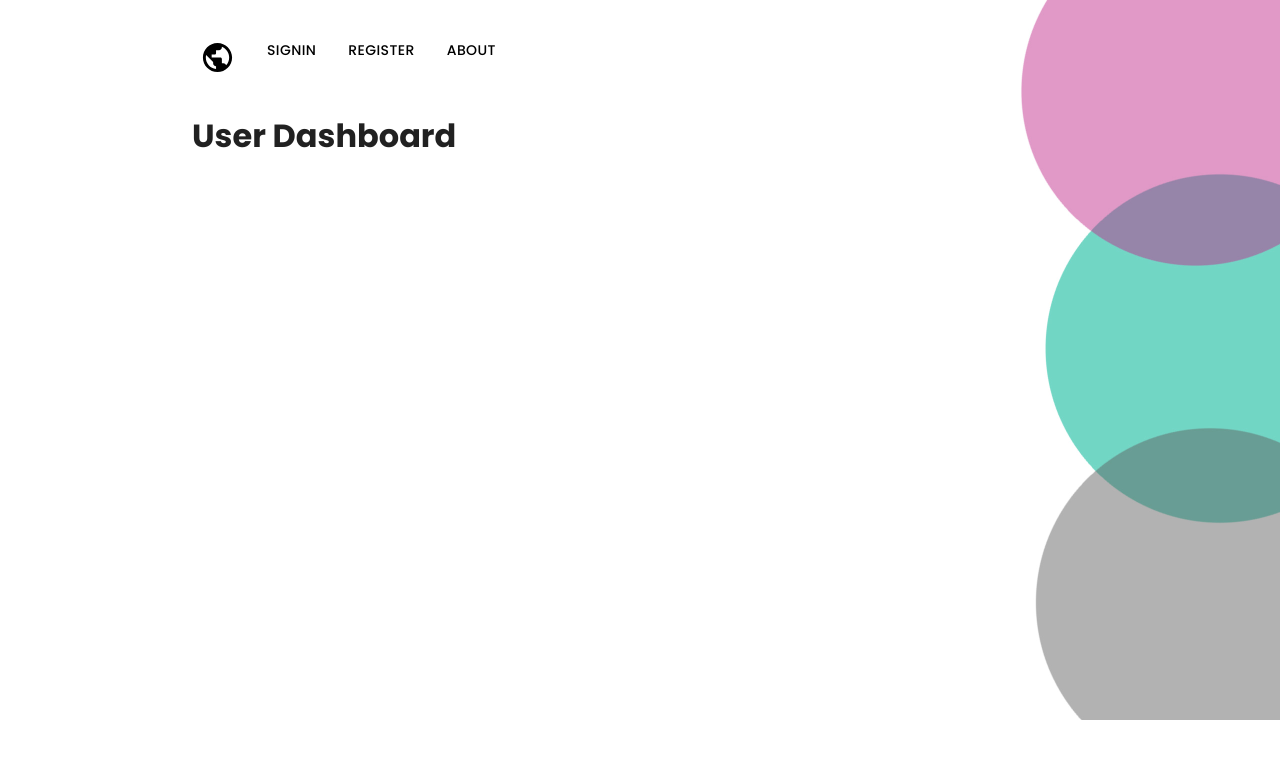
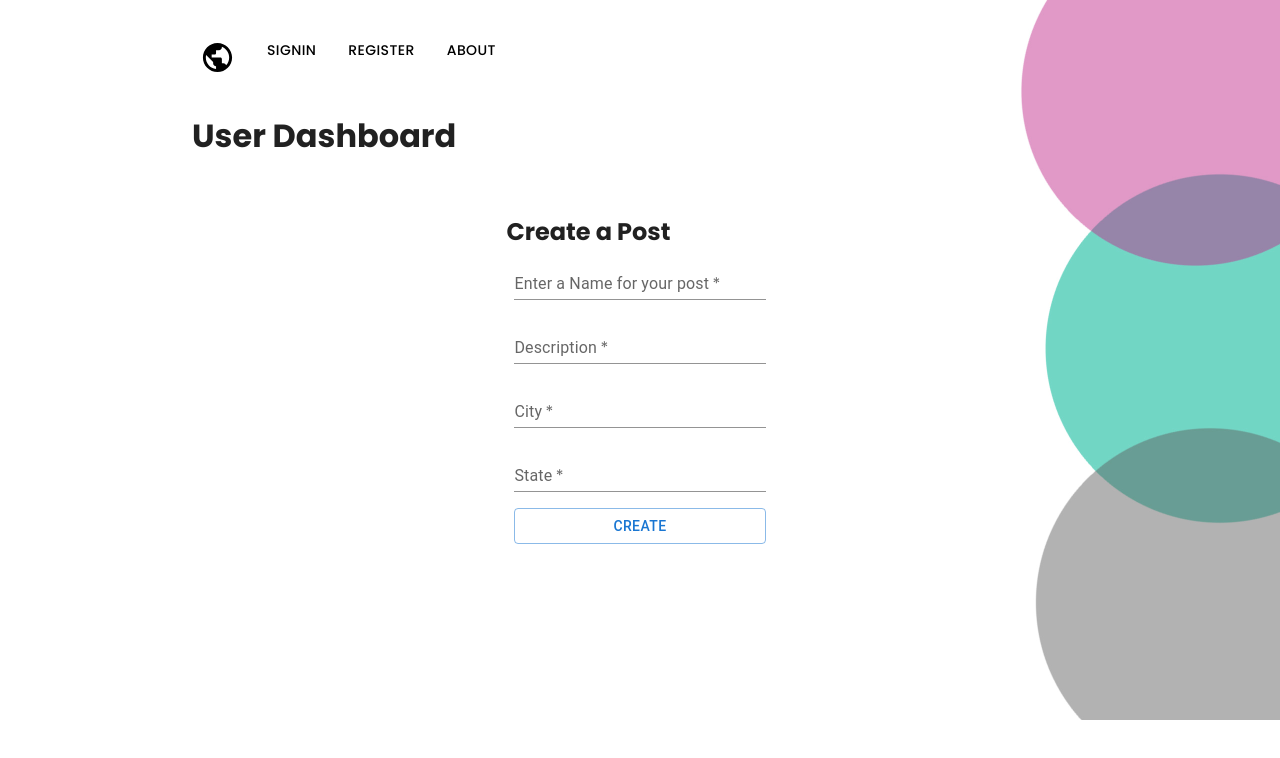
Before and after one commit to janetkarpenske/pictaverse-react, a React (Create React App) app in the folder client/: page /dashboard in a window 1280 px wide. Shown: the top 758 px of the page. Built offline with nearby package versions, Linux system fonts and the light colour scheme; no server answers.

Commit message:
Format all component files and add logic to geocode coordinates to posts added to firestore

```diff
--- a/client/src/components/Map.jsx
+++ b/client/src/components/Map.jsx
@@ -15,7 +15,7 @@ export default function Map() {
     );
 
     return (
-        <div style={{width: "100vh", height: "100vh"}}>
+        <div style={{ width: "100vh", height: "100vh" }}>
             {/* <ReactMapGL {...viewport} mapboxApiAccessToken={TOKEN} onViewportChange={(newViewport) => setViewport(newViewport)} /> */}
         </div>
     )
--- /dev/null
+++ b/client/src/components/NewPostForm.jsx
@@ -0,0 +1,156 @@
+//React Imports
+import { useRef, useState } from "react";
+import { useNavigate } from "react-router-dom";
+import { useSelector } from "react-redux";
+
+//firebase Imports
+import { collection, addDoc } from 'firebase/firestore';
+import { db } from '../firebase/config';
+
+//Material UI Imports
+import TextField from '@mui/material/TextField';
+import FormControl from '@mui/material/FormControl';
+import Box from '@mui/material/Box';
+import { Button } from '@mui/material';
+
+export default function NewPostForm() {
+
+    const [postName, setPostName] = useState('');
+    const [city, setCity] = useState('');
+    const [state, setState] = useState('');
+    const [description, setDescription] = useState('');
+    const [isDisabled, setIsDisabled] = useState(false);
+    const [country, setCountry] = useState('US');
+    let userUID = useSelector((state => state.user.signedInUserUID));
+
+    const handleCreatePost = (event) => {
+        event.preventDefault();
+        createNewPost();
+    }
+
+    const getCoordinates = async () => {
+        let queryParams = "";
+        if (city) {
+            queryParams = city;
+        }
+        if (state && city) {
+            queryParams = queryParams + "," + state
+        }
+        //country must be ISO 3166 country code
+        if (country && state && city) {
+            queryParams = queryParams + "," + country
+        }
+        let limit = 2;
+        let url = 'http://api.openweathermap.org/geo/1.0/direct?q=' + queryParams + '&limit=' + limit + '&appid=' + process.env.REACT_APP_OPEN_WEATHER_API_KEY;
+        try {
+            console.log("Making API call...");
+            const response = await fetch(url);
+
+            if (!response.ok) {
+                throw new Error('Failed to fetch location data');
+            }
+            const responseData = await response.json();
+            return [responseData[0].lat, responseData[0].lon];
+        }
+        catch (err) {
+            console.log(err);
+        }
+    }
+    const resetForm = () => {
+        setCity('');
+        setCountry('');
+        setDescription('');
+        setPostName('');
+        setState('');
+        setIsDisabled(false);
+    }
+    const createNewPost = async () => {
+        setIsDisabled(true);
+
+        let coordArray = await getCoordinates();
+        console.log("Coord array returned: ", coordArray);
+        try {
+            await addDoc(collection(db, "upUserPosts"), {
+                upCity: city,
+                upCountry: country,
+                upDescription: description,
+                upUserUID: userUID,
+                upLatitude: coordArray[0],
+                upLongitude: coordArray[1],
+                upPostName: postName,
+                upState: state
+            });
+        }
+        catch (error) {
+            console.log('An error occurred creating post in Firestore');
+        }
+        resetForm();
+    }
+
+    return (
+        <>
+            <Box sx={{ display: 'flex', flexWrap: 'wrap', justifyContent: "center", marginTop: "8%" }}>
+
+                <br />
+                <form onSubmit={handleCreatePost}>
+                    <h2>Create a Post</h2>
+                    <FormControl sx={{ m: 1, width: '25ch' }} variant="outlined">
+                        <TextField
+                            id="standard-basic"
+                            label="Enter a Name for your post"
+                            variant="standard"
+                            color="primary"
+                            name="postName"
+                            required
+                            value={postName}
+                            disabled={isDisabled}
+                            onChange={(e) => { setPostName(e.target.value) }} />
+                    </FormControl>
+                    <br />
+                    <FormControl sx={{ m: 1, width: '25ch' }} variant="outlined">
+                        <TextField
+                            id="standard-basic"
+                            label="Description"
+                            variant="standard"
+                            color="primary"
+                            name="description"
+                            required
+                            value={description}
+                            disabled={isDisabled}
+                            onChange={(e) => { setDescription(e.target.value) }} />
+                    </FormControl>
+                    <br />
+                    <FormControl sx={{ m: 1, width: '25ch' }} variant="outlined">
+                        <TextField
+                            id="standard-basic"
+                            label="City"
+                            variant="standard"
+                            color="primary"
+                            name="city"
+                            required
+                            value={city}
+                            disabled={isDisabled}
+                            onChange={(e) => { setCity(e.target.value) }} />
+                    </FormControl>
+                    <br />
+                    <FormControl sx={{ m: 1, width: '25ch' }} variant="outlined">
+                        <TextField
+                            id="standard-basic"
+                            label="State"
+                            variant="standard"
+                            color="primary"
+                            name="State"
+                            required
+                            value={state}
+                            disabled={isDisabled}
+                            onChange={(e) => { setState(e.target.value) }} />
+                    </FormControl>
+                    <br />
+                    <FormControl sx={{ m: 1, width: '25ch' }} variant="outlined">
+                        <Button onClick={handleCreatePost} variant='outlined' disabled={isDisabled}>Create</Button>
+                    </FormControl>
+                </form>
+            </Box>
+        </>
+    )
+}
--- a/client/src/components/PageContent.jsx
+++ b/client/src/components/PageContent.jsx
@@ -1,5 +1,3 @@
-//import classes from './PageContent.module.css';
-
 function PageContent({ title, children }) {
 
   return (
--- a/client/src/pages/Dashboard.jsx
+++ b/client/src/pages/Dashboard.jsx
@@ -1,7 +1,13 @@
+//import Map from "../components/Map";
+import NewPostForm from "./../components/NewPostForm";
+
 export default function Dashboard() {
+    console.log("Rendered dashboard");
     return (
         <div className="container">
             <h1>User Dashboard</h1>
+            {/* <Map /> */}
+            <NewPostForm />
         </div>
     )
 }
--- a/client/src/pages/Error.jsx
+++ b/client/src/pages/Error.jsx
@@ -10,13 +10,13 @@ export default function ErrorPage() {
   //error.status
 
 
-    let title="An error occurred!";
+  let title = "An error occurred!";
   let message = 'Something went wrong!';
 
-  if(error.status === 500) {
+  if (error.status === 500) {
     message = JSON.parse(error.data).message;
   }
-  if(error.status === 404) {
+  if (error.status === 404) {
     title = 'Not found!'
     message = 'Oopsies, could not find resource or page'
   }
```
Also changed, not shown: client/src/components/MainNavigation.jsx (+9 -10 lines), client/src/pages/Register.jsx (+10 -10 lines), client/src/pages/Signin.jsx (+7 -7 lines), 1 other file (tests, documents, lock files or other folders). Lines whose indentation alone changed are shown as unchanged.
